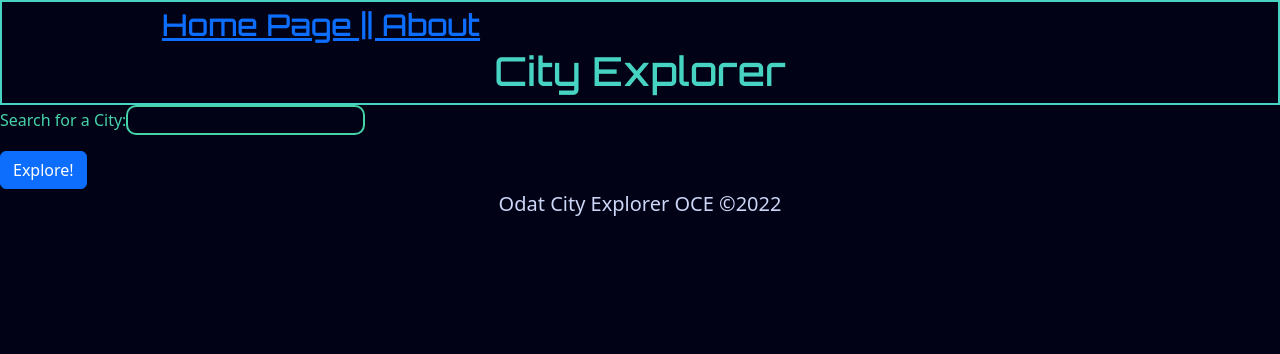
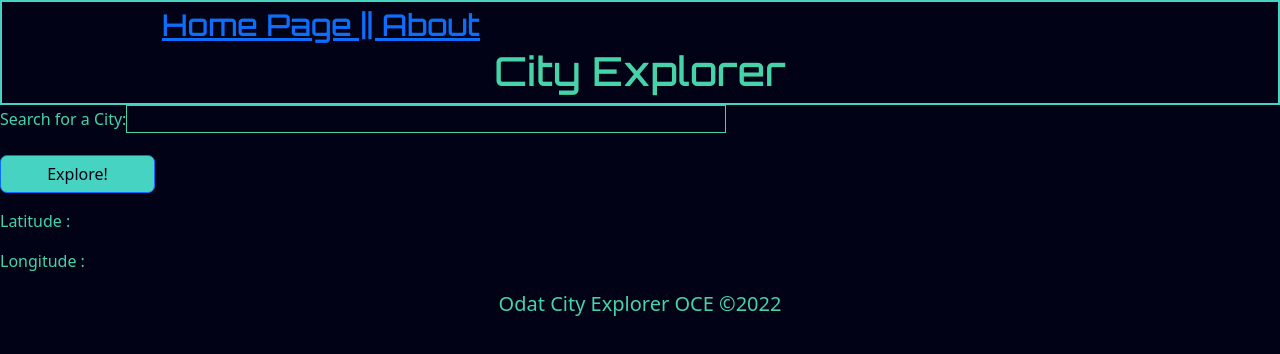
Before and after one commit to YAOdat/city-explorer, a React (Create React App) app: page / in a window 1280 px wide. Shown: the top 354 px of the page. Built offline with nearby package versions, Linux system fonts and the light colour scheme; a web font is replaced by a local one.

Commit message:
working fine

```diff
--- a/public/index.html
+++ b/public/index.html
@@ -24,10 +24,10 @@
       work correctly both with client-side routing and a non-root public URL.
       Learn how to configure a non-root public URL by running `npm run build`.
     -->
-    <title>React App</title>
+    <title>City Explorer</title>
   </head>
   <body>
-    <noscript>You need to enable JavaScript to run this app.</noscript>
+    <noscript></noscript>
     <div id="root"></div>
     <!--
       This HTML file is a template.
--- a/src/components/Form.js
+++ b/src/components/Form.js
@@ -3,43 +3,70 @@ import 'bootstrap/dist/css/bootstrap.min.css';
 import Form from 'react-bootstrap/Form';
 import Button from 'react-bootstrap/Button';
 import './style.css';
+import axios from 'axios';
 
 
 export default class Search extends React.Component {
      constructor(props) {
-        super(props)
+    super(props);
     this.state = {
+      city: '',
+      cityInformation: {},
+      displayMap: true,
+      errorMessage: false,
 
     }
+  };
+
+  searchedCity = (event) => {
+    this.setState({
+        city: event.target.value
+    });
   }
 
-    doSearch = (e)=>{
-        e.preventDefault()
+  doSearch = async (event) => {
+    event.preventDefault();
+    await axios.get(`https://eu1.locationiq.com/v1/search.php?key=pk.bd985e4e701a5b53341ec9e721b6098a
+        &q=${this.state.city}&format=json`).then(response => {
+      this.setState({
+        cityInformation: response.data[0],
+        lat: response.data[0].lat,
+        lon: response.data[0].lon,
+      });
 
+
+    });
   }
 
+
   render() {
+    return (
+      <div>
 
-        return (
-            <div className='formDiv'>
         <Form onSubmit={this.doSearch}>
 
           <Form.Group className="mb-3" controlId="formBasicEmail">
-
-                        <Form.Label class='formClass' htmlFor='userInput' id='formLabel' > Search for a City: </Form.Label>
-
-                        <input onChange={this.changecityExplorer} type="text" htmlFor='userInput' id='formInput'/>
+            <Form.Label id='formLabel'>Search for a City: </Form.Label>
+            <input id='inputID' onChange={this.searchedCity} type="text"/>
 
           </Form.Group>
 
 
-                    <Button class='buttonClass' variant="primary" type="submit"> Explore! </Button>
+          <Button id='main-btn' variant="primary" type="submit"> Explore! </Button>
 
         </Form>
+        <p>{this.state.cityInformation.display_name}</p>
+        <p> Latitude : {this.state.cityInformation.lat}</p>
+        <p> Longitude : {this.state.cityInformation.lon}</p>
+
+        {this.state.city &&
+          <img src={`https://maps.locationiq.com/v3/staticmap?key=pk.bd985e4e701a5b53341ec9e721b6098a&q&center=${this.state.cityInformation.lat},${this.state.cityInformation.lon}&zoom=10`} alt='' />
+        }
+
+
+
       </div>
-
 
     )
   }
-
-};
+}
--- a/src/components/Header.js
+++ b/src/components/Header.js
@@ -17,7 +17,7 @@ export default class Header extends React.Component {
                    | About
                 </a>
             </nav>
-             <h1> City Explorer</h1>
+             <h1> {process.env.REACT_APP_TITLE}</h1>
 
             </div>
 
--- a/src/components/style.css
+++ b/src/components/style.css
@@ -2,6 +2,7 @@
 
 *{
     background-color: #010215;
+    color: #47d3a9;
 }
 
 
@@ -29,12 +30,15 @@ footer {
     background-color: #010215;
 }
 
-#formInput {
-    color: #47d3a9;
-    border: solid #47d3a9 2px;
-    border-radius: 10px;
+#main-btn {
+   background-color: #47d3c1;
+   color: #010215;
+   width: 155px;
+   border-radius: 7px;
 }
 
-#formLabel{
-    color: #47d3a9;
+#inputID {
+
+    border: #47d3a9 solid 1px;
+   width: 600px;
 }
```
Also changed, not shown: 1 other file (tests, documents, lock files or other folders). Lines whose indentation alone changed are shown as unchanged.
